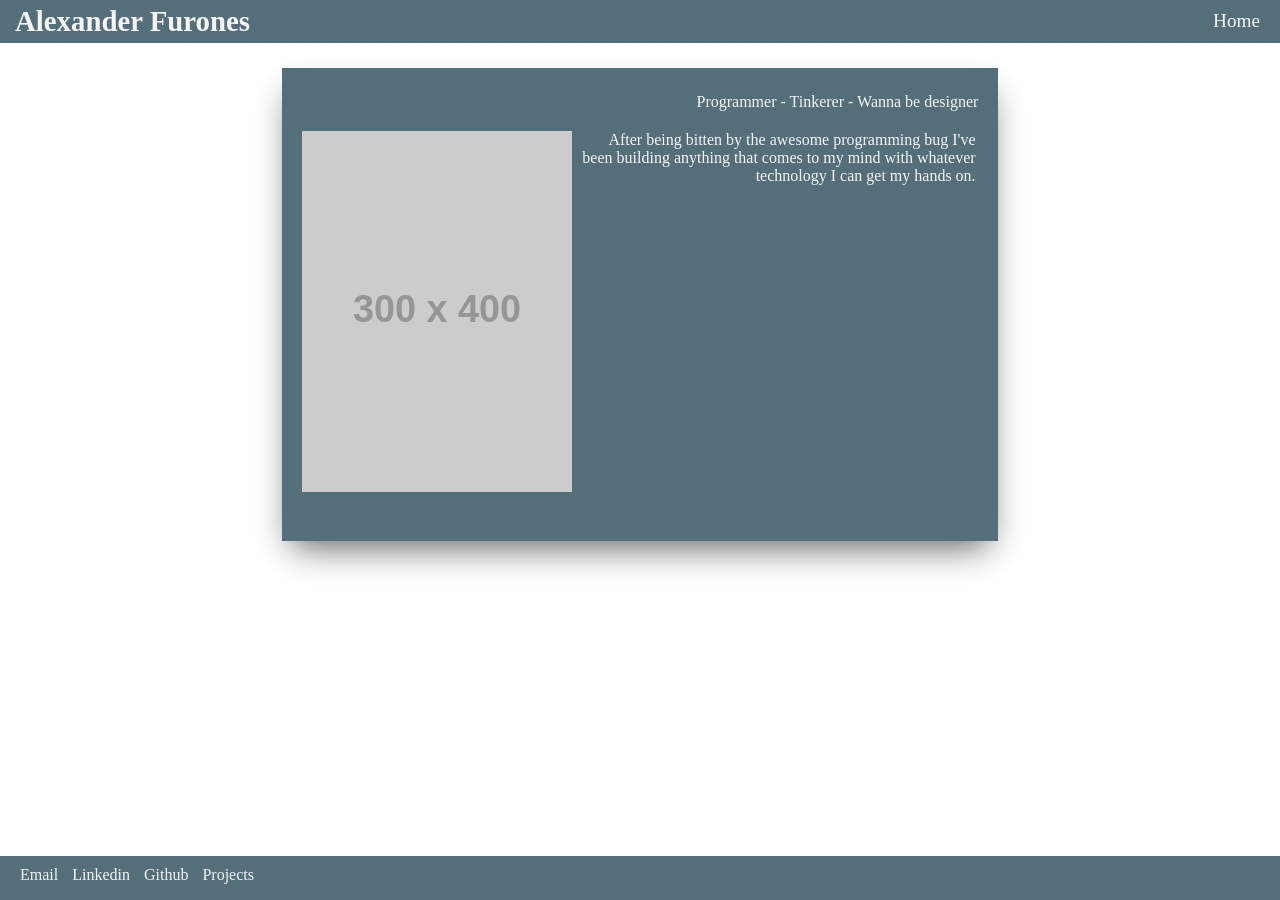
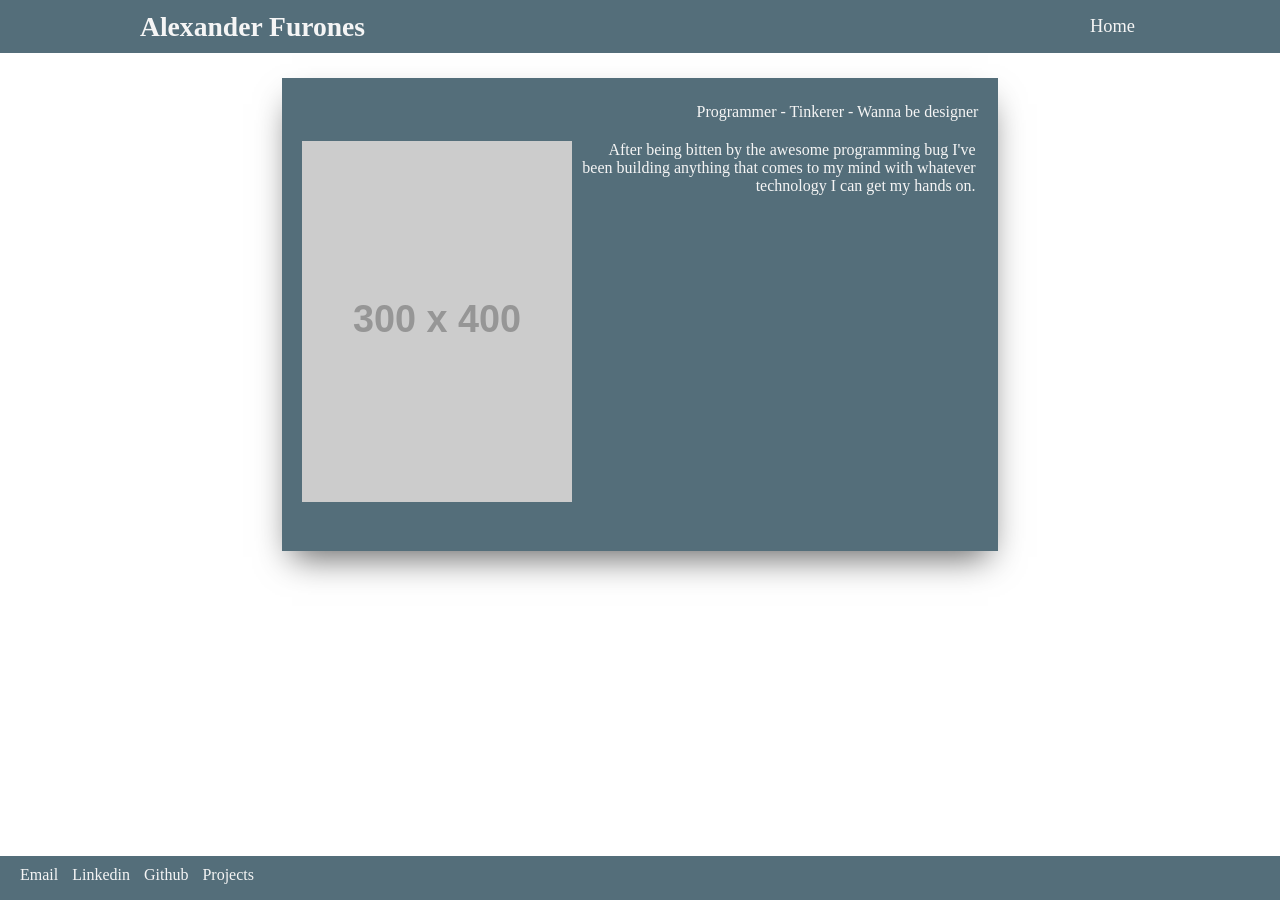
Before and after one commit to alexfuro/portfolio, a Jekyll site: the page built from index.html, in a window 1280 px wide. Built offline with Jekyll 4.4.1, drawn with Linux system fonts in a browser that asks for light colours.

Commit message:
Add spacing and resize header

```diff
--- a/_includes/header.html
+++ b/_includes/header.html
@@ -1,4 +1,5 @@
 <header>
+  <div class="header-bar">
     <div class='dropdown'>
       <button class='dropdown-btn'>Nav</button>
       <ul class='navbar'>
@@ -10,4 +11,5 @@
       </ul>
     </div>
     <h2 class="site-home"><a href='/'>{{ site.name }}</a></h2>
+  </div>
 </header>
--- a/_sass/_header.scss
+++ b/_sass/_header.scss
@@ -1,12 +1,16 @@
 header {
-  height: 43px;
-  line-height: 43px;
+  height: 53px;
+  line-height: 53px;
   padding: 0 15px;
   background: $base-color;
   a {
-    font-size: 1.2em;
+    font-size: 1.15em;
     color: $text-color-light;
   }
+}
+.header-bar {
+  width: 80%;
+  margin: 0 auto;
 }
 .dropdown {
   float: right;
@@ -14,7 +18,7 @@ header {
 .dropdown-btn {
   display: none;
   height: 33px;
-  width: 43px;
+  width: 53px;
   border: none;
   background-color: $base-highlight;
   font-size: 1.02em;
```
Lines whose indentation alone changed are shown as unchanged.
